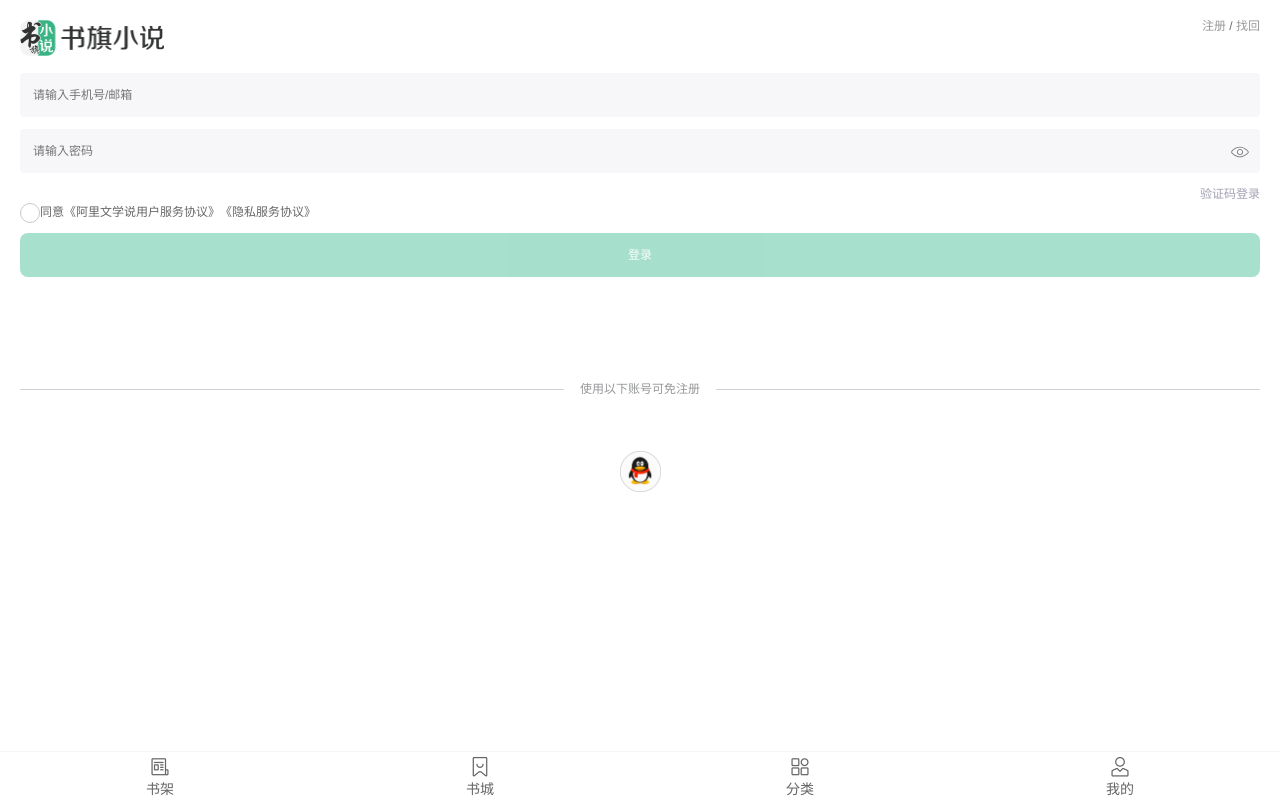
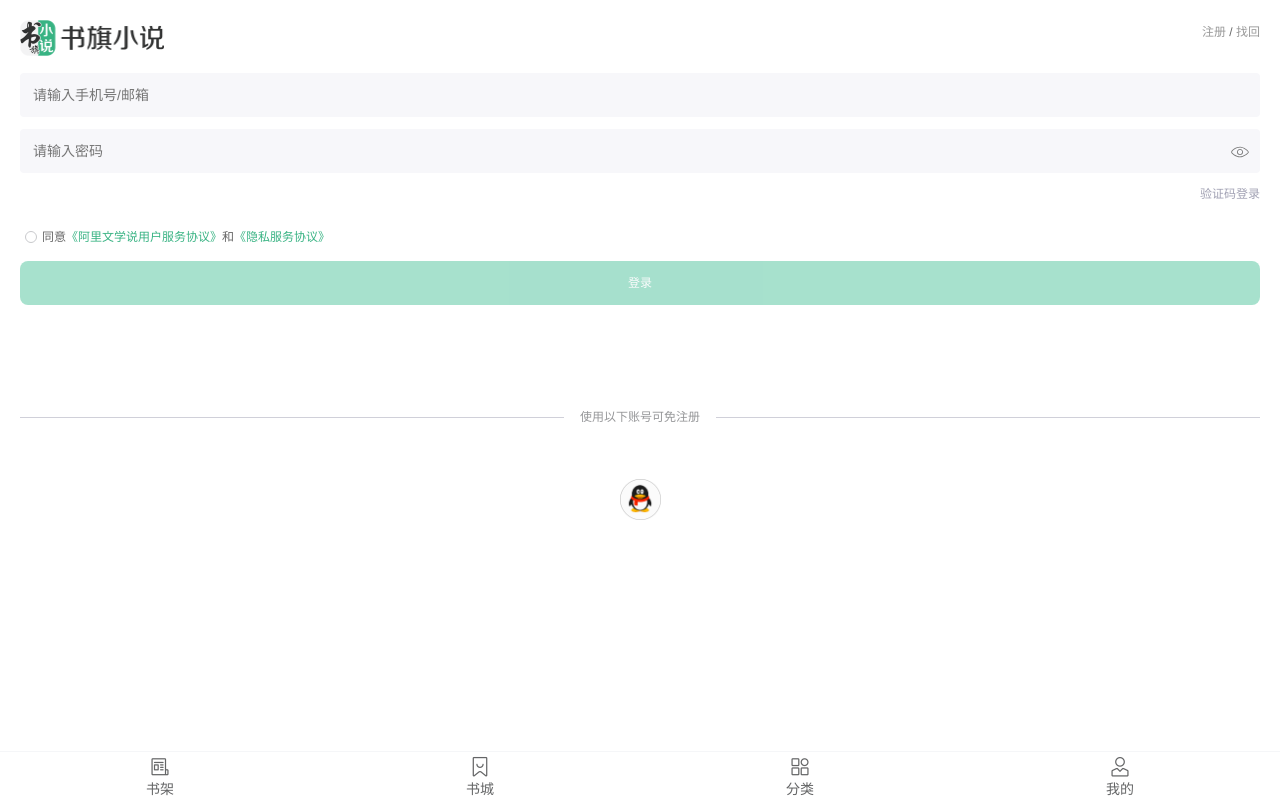
Before and after one commit to gzh52003/alnovel-webApp, a Vue app: page /#/login in a window 1280 px wide. Built offline with nearby package versions, Linux system fonts and the light colour scheme.

Commit message:
我的分类页面

```diff
--- a/src/router/index.js
+++ b/src/router/index.js
@@ -62,6 +62,62 @@
     },
     component: () => import("../views/profile/Reg.vue")
   },
+  {
+    path: '/findPsd',
+    name: 'FindPsd',
+    meta: {
+      title: "找回密码"
+    },
+    component: () => import("../views/profile/Reg.vue")
+  },
+  {
+    path: '/myvip',
+    name: 'MyVip',
+    meta: {
+      title: "我的会员"
+    },
+    component: () => import("../views/profile/MyVip.vue")
+  },
+  {
+    path: '/topUp',
+    name: 'TopUp',
+    meta: {
+      title: "书豆充值"
+    },
+    component: () => import("../views/profile/TopUp.vue")
+  },
+  {
+    path: '/consume',
+    name: 'Consume',
+    meta: {
+      title: "书豆充值"
+    },
+    component: () => import("../views/profile/Consume.vue")
+  },
+  {
+    path: '/bought',
+    name: 'Bought',
+    meta: {
+      title: "购买过的书"
+    },
+    component: () => import("../views/profile/Bought.vue")
+  },
+  {
+    path: '/bought',
+    name: 'Bought',
+    meta: {
+      title: "购买过的书"
+    },
+    component: () => import("../views/profile/Bought.vue")
+  },
+  {
+    path: '/feedback',
+    name: 'Feedback',
+    meta: {
+      title: "购买过的书"
+    },
+    component: () => import("../views/profile/Feedback.vue")
+  },
 ]
 
 const router = new VueRouter({
--- /dev/null
+++ b/src/views/profile/Bought.vue
@@ -0,0 +1,13 @@
+<template>
+  <h1>购买</h1>
+</template>
+
+<script>
+export default {
+
+}
+</script>
+
+<style>
+
+</style>
--- /dev/null
+++ b/src/views/profile/Consume.vue
@@ -0,0 +1,13 @@
+<template>
+  <h1>消费</h1>
+</template>
+
+<script>
+export default {
+
+}
+</script>
+
+<style>
+
+</style>
--- /dev/null
+++ b/src/views/profile/Feedback.vue
@@ -0,0 +1,13 @@
+<template>
+  <h1>反馈</h1>
+</template>
+
+<script>
+export default {
+
+}
+</script>
+
+<style>
+
+</style>
--- a/src/views/profile/Login.vue
+++ b/src/views/profile/Login.vue
@@ -3,22 +3,23 @@
     <div class="titleWrap">
       <img src="profile/loginLogo.png" alt="书旗小说" class="logo" />
       <p class="link">
-        <a href="javascript:;" @click="gotoReg">注册</a>
+        <a href="javascript:;" @click="gotoReg()">注册</a>
         /
-        <a href="javascript:;">找回</a>
+        <a href="javascript:;" @click="gotofindPsd()">找回</a>
       </p>
     </div>
     <div class="formWrap">
       <div class="inputWrap">
-        <input type="text" :placeholder="showLogin === true ? '请输入手机号':'请输入手机号/邮箱'" v-model="userPhone"/>
+        <input
+          type="text"
+          :placeholder="showLogin === true ? '请输入手机号':'请输入手机号/邮箱'"
+          v-model="userPhone"
+        />
       </div>
       <div class="inputWrap">
         <!-- 密码验证 -->
-        <input
-          :type="Nosee===true?'password':'text'"
-          :placeholder="showLogin === true ? '请输入验证码':'请输入密码'"
-          v-model="userPsd"
-        />
+        <input v-if="showLogin" type="text" placeholder="请输入验证码" v-model="userCode" />
+        <input v-else :type="Nosee===true?'password':'text'" placeholder="请输入密码" v-model="userPsd" />
         <!-- 获取验证码 -->
         <button class="getCode" v-if="showLogin">获取验证码</button>
         <!-- 显示和隐藏密码 -->
@@ -32,9 +33,10 @@
         <a href="javascript:;" @click="switchLogin">{{showLogin === true?'密码登录':'验证码登录'}}</a>
       </div>
       <div class="CheckBoxWrap">
-        <van-checkbox v-model="checked" class="checkbox"></van-checkbox>同意
-        <a href="javascript:;">《阿里文学说用户服务协议》</a>
-        <a href="javascript:;">《隐私服务协议》</a>
+        <van-checkbox v-model="checked" class="checkbox" icon-size="12"></van-checkbox>同意
+        <a href="javascript:;" class="hightlight">《阿里文学说用户服务协议》</a>
+        和
+        <a href="javascript:;" class="hightlight">《隐私服务协议》</a>
       </div>
       <div class="btnWrap">
         <button class="btnLogin">登录</button>
@@ -58,11 +60,13 @@
 export default {
   data() {
     return {
+      reg: true,
       checked: false,
       showLogin: false,
       Nosee: true,
-      userPhone:'',
-      userPsd:'',
+      userPhone: "",
+      userPsd: "",
+      userCode: "",
     };
   },
   methods: {
@@ -76,7 +80,16 @@
     },
     // 跳转到注册页
     gotoReg() {
-      this.$router.push("/reg");
+      this.$router.replace("/reg");
+    },
+    // 跳转到找回密码页 condition状态
+    gotofindPsd() {
+      this.$router.replace({
+        name: "FindPsd",
+        query: {
+          reg: this.reg,
+        },
+      });
     },
   },
 };
@@ -91,6 +104,7 @@
 .titleWrap {
   width: 100%;
   height: 36px;
+  align-items: center;
   display: flex;
   justify-content: space-between;
   margin-bottom: 17px;
@@ -100,6 +114,7 @@
     height: 36px;
   }
   .link {
+    // padding-top: 12px;
     font-size: 12px;
     line-height: 12px;
     a {
@@ -118,7 +133,7 @@
     width: 100%;
     height: 44px;
     background: #f7f7fa;
-    font-size: 12px;
+    font-size: 14px;
     color: #1d1e1f;
     padding: 12px 13px;
     border-radius: 4px;
@@ -126,15 +141,16 @@
   .getCode {
     border: 0;
     outline: none;
-    background: #23b383;
     height: 33px;
     opacity: 0.3;
+    font-size: 12px;
+    color: #fff;
+    background: #23b383;
+    border-radius: 4px;
     position: absolute;
     right: 5px;
     bottom: 5px;
-    font-size: 12px;
-    color: #fff;
-    border-radius: 4px;
+    padding: 0 10px;
   }
   .eye {
     width: 20px;
@@ -154,6 +170,7 @@
   display: flex;
   justify-content: flex-end;
   font-size: 12px;
+  margin-bottom: 20px;
   a {
     color: #a1a1b3;
   }
@@ -161,16 +178,16 @@
 
 .CheckBoxWrap {
   display: flex;
+  align-items: center;
+  height: 28px;
   font-size: 12px;
   margin-bottom: 10px;
-  // .checkbox {
-  //   .van-checkbox__icon .van-icon{
-  //     // font-size: .6em;
-  //   }
-  // }
-  a {
-    padding: 0;
-    margin: 0;
+  .checkbox {
+    margin: 0 5px;
+  }
+  .hightlight {
+    font-size: 12px;
+    color: #38b383;
   }
 }
 
--- /dev/null
+++ b/src/views/profile/MyVip.vue
@@ -0,0 +1,13 @@
+<template>
+  <h1>vip</h1>
+</template>
+
+<script>
+export default {
+
+}
+</script>
+
+<style>
+
+</style>
--- a/src/views/profile/Reg.vue
+++ b/src/views/profile/Reg.vue
@@ -2,7 +2,8 @@
   <div id="login">
     <div class="titleWrap">
       <van-icon name="arrow-left" class="leftIcon" @click="goback"></van-icon>
-      <p>注册</p>
+      <p v-if="regflag">注册</p>
+      <p v-else>找回密码</p>
     </div>
     <div class="formWrap">
       <div class="inputWrap">
@@ -13,9 +14,9 @@
         <button class="getCode">获取验证码</button>
       </div>
       <div class="CheckBoxWrap">
-        <van-checkbox v-model="checked" class="checkbox"></van-checkbox>同意
-        <a href="javascript:;">《阿里文学说用户服务协议》</a>
-        <a href="javascript:;">《隐私服务协议》</a>
+        <van-checkbox v-model="checked" class="checkbox" icon-size="12"></van-checkbox>同意
+        <a href="javascript:;" class="hightlight">《阿里文学说用户服务协议》</a>和
+        <a href="javascript:;" class="hightlight">《隐私服务协议》</a>
       </div>
       <div class="btnWrap">
         <button class="btnLogin">下一步</button>
@@ -34,14 +35,40 @@
 export default {
   data() {
     return {
+      regflag: true,
       userPhone: "",
       userPsd: "",
+      checked: "",
     };
   },
   methods: {
-    goback(){
-      this.$router.push('/login')
+    goback() {
+      this.$router.replace("/login");
+    },
+    reg() {
+      this.regflag = false;
+    },
+  },
+  created() {
+    // const reg = this.$router.params.reg
+    console.log(this.$router.query);
+  },
+  beforeRouteEnter(to, from, next) {
+    console.log(to, from);
+    if (to.meta.title !== from.meta.title) {
+      // console.log(to.query.reg);
+      // const reg = to.query.reg;
+      // this.reg = reg;
     }
+    next();
+  },
+  watch: {
+    $route(to) {
+      if (to.path !== "/reg") {
+        // this.reg();
+        console.log(this.$router.query)
+      }
+    },
   },
 };
 </script>
@@ -52,12 +79,14 @@
 }
 .titleWrap {
   width: 100%;
-  height: 36px;
+  height: 22px;
   display: flex;
   justify-content: left;
-  margin-bottom: 17px;
+  align-items: center;
+  margin-bottom: 30px;
   .leftIcon {
-    margin-right: 100px;
+    margin-right: 120px;
+    font-size: 24px;
   }
   p {
     font-size: 16px;
@@ -77,7 +106,7 @@
     width: 100%;
     height: 44px;
     background: #f7f7fa;
-    font-size: 12px;
+    font-size: 14px;
     color: #1d1e1f;
     padding: 12px 13px;
     border-radius: 4px;
@@ -94,6 +123,7 @@
     font-size: 12px;
     color: #fff;
     border-radius: 4px;
+    padding: 0 10px;
   }
   .eye {
     width: 20px;
@@ -120,16 +150,16 @@
 
 .CheckBoxWrap {
   display: flex;
+  align-items: center;
+  height: 28px;
   font-size: 12px;
   margin-bottom: 10px;
-  // .checkbox {
-  //   .van-checkbox__icon .van-icon{
-  //     // font-size: .6em;
-  //   }
-  // }
-  a {
-    padding: 0;
-    margin: 0;
+  .checkbox {
+    margin: 0 5px;
+  }
+  .hightlight {
+    font-size: 12px;
+    color: #38b383;
   }
 }
 
@@ -140,8 +170,8 @@
     width: 100%;
     height: 44px;
     line-height: 44px;
-    font-size: 12px;
-    color: #f7f7fa;
+    font-size: 14px;
+    color: #fff;
     background: #23b383;
     border: 0;
     outline: none;
@@ -149,20 +179,4 @@
     border-radius: 8px;
   }
 }
-
-.thirdLoginArea {
-  margin-top: 100px;
-  .divider {
-    font-size: 12px;
-  }
-  .qqLogin {
-    margin-top: 50px;
-    display: flex;
-    justify-content: center;
-    img {
-      width: 41px;
-      height: 41px;
-    }
-  }
-}
 </style>
--- /dev/null
+++ b/src/views/profile/TopUp.vue
@@ -0,0 +1,13 @@
+<template>
+  <h1>书豆</h1>
+</template>
+
+<script>
+export default {
+
+}
+</script>
+
+<style>
+
+</style>
```
Also changed, not shown: src/views/profile/Profile.vue (+22 -11 lines).
